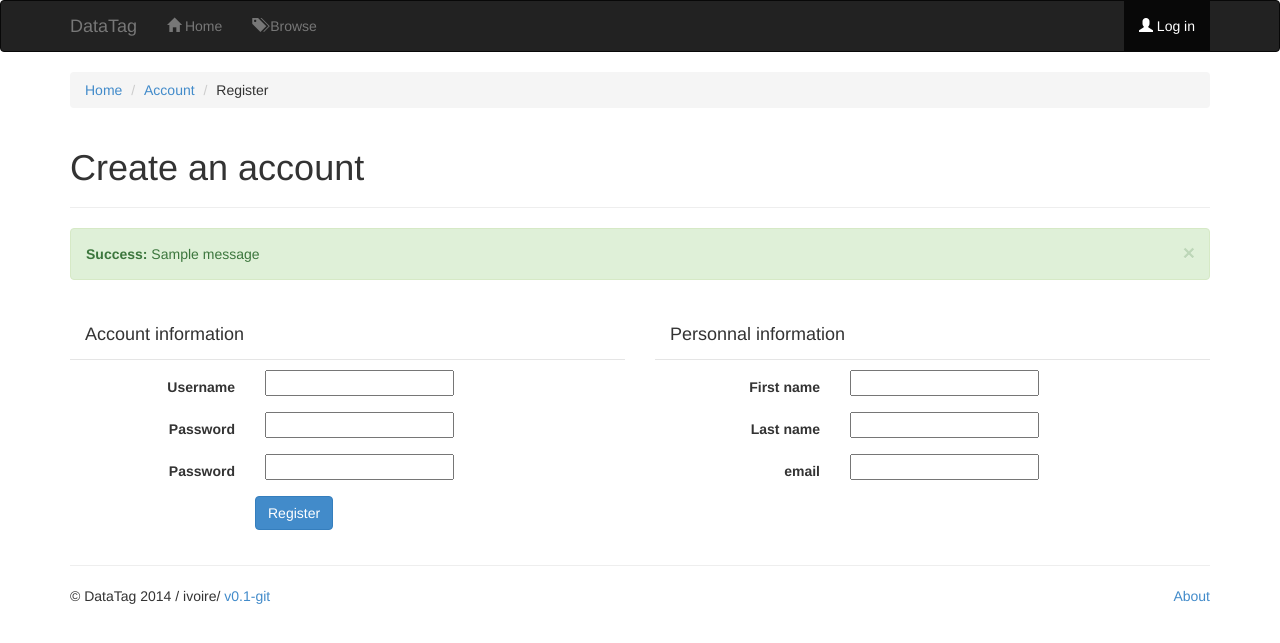
After one commit to ivoire/DataTag, a Django app: template DataTag/templates/DataTag/account/register.html in a window 1280 px wide. The commit adds this page. Shown: the top 643 px of the page. Run offline with Django 3.2, Linux system fonts and the light colour scheme; the template is opened without the code that fills it, so the values that code supplies are empty, except form fields; tables that the repository leaves empty hold one stand-in row (values such as "Sample post"); one stand-in notice (Sample message) is shown; form fields are guessed from the names that the template uses; some libraries are stand-ins or nearby versions.

Commit message:
Account: add a page to register

```diff
--- a/DataTag/templates/DataTag/account/login.html
+++ b/DataTag/templates/DataTag/account/login.html
@@ -54,7 +54,7 @@
       {{ form.password }}
     <button class="btn btn-large btn-primary" type="submit">{% trans "Log in" %}</button>
     <input type="hidden" name="next" value="{{ next }}" />
-    <a href="">{% trans "Create an account" %}</a>
+    <a href="{% url 'accounts.register' %}">{% trans "Create an account" %}</a>
   </form>
   <div class="form-signin">
     <p>{% trans "Forgotten your password?" %}</p>
--- /dev/null
+++ b/DataTag/templates/DataTag/account/register.html
@@ -0,0 +1,98 @@
+{% extends 'DataTag/base.html' %}
+{% load i18n %}
+
+{% block title %}{% trans "Register" %}{% endblock %}
+
+{% block nav-login %}active{% endblock %}
+
+{% block breadcrumb %}
+  <li><a href="{% url 'index' %}">{% trans "Home" %}</a></li>
+  <li><a href="{% url 'accounts.profile' %}">{% trans "Account" %}</a></li>
+  <li class="activate">{% trans "Register" %}</li>
+{% endblock %}
+
+{% block body %}
+<div class="page-header">
+  <h1>{% trans "Create an account" %}</h1>
+</div>
+<div class="row">
+  {% if messages %}
+  <div class="col-md-12">
+    {% for message in messages %}
+    <div class="alert alert-{{ message.tags|default:'danger' }} alert-dismissable" role="alert">
+      <button type="button" class="close" data-dismiss="alert" aria-hidden="true">&times;</button>
+      <strong>{{ message.tags|default:'error'|capfirst }}:</strong> {{ message }}
+    </div>
+    {% endfor %}
+  </div>
+  {% endif %}
+  <form class="form-horizontal" role="form" method="post" action="{% url 'accounts.register' %}">
+  {% csrf_token %}
+  <div class="col-md-6">
+    <h4 class="modal-header">{% trans "Account information" %}</h4>
+    <div class="form-group{% if user_form.username.errors %} has-error{% endif %}">
+      <label class="col-md-4 control-label" for="id_username">{% trans "Username" %}</label>
+      <div class="col-md-8">
+        {{ user_form.username }}
+        {% for error in user_form.username.errors %}
+        <p class="help-block">{{ error }}</p>
+        {% endfor %}
+      </div>
+    </div>
+    <div class="form-group{% if user_form.password1.errors %} has-error{% endif %}">
+      <label class="col-md-4 control-label" for="id_password1">{% trans "Password" %}</label>
+      <div class="col-md-8">
+        {{ user_form.password1 }}
+        {% for error in user_form.password1.errors %}
+        <p class="help-block">{{ error }}</p>
+        {% endfor %}
+      </div>
+    </div>
+    <div class="form-group{% if user_form.password2.errors %} has-error{% endif %}">
+      <label class="col-md-4 control-label" for="id_password2">{% trans "Password" %}</label>
+      <div class="col-md-8">
+        {{ user_form.password2 }}
+        {% for error in user_form.password2.errors %}
+        <p class="help-block">{{ error }}</p>
+        {% endfor %}
+      </div>
+    </div>
+  </div>
+  <div class="col-md-6">
+    <h4 class="modal-header">{% trans "Personnal information" %}</h4>
+    <div class="form-group{% if user_form.first_name.errors %} has-error{% endif %}">
+      <label class="col-md-4 control-label" for="id_first_name">{% trans "First name" %}</label>
+      <div class="col-md-8">
+        {{ user_form.first_name }}
+        {% for error in user_form.first_name.errors %}
+        <p class="help-block">{{ error }}</p>
+        {% endfor %}
+      </div>
+    </div>
+    <div class="form-group{% if user_form.last_name.errors %} has-error{% endif %}">
+      <label class="col-md-4 control-label" for="id_last_name">{% trans "Last name" %}</label>
+      <div class="col-md-8">
+        {{ user_form.last_name }}
+        {% for error in user_form.last_name.errors %}
+        <p class="help-block">{{ error }}</p>
+        {% endfor %}
+      </div>
+    </div>
+    <div class="form-group{% if user_form.email.errors %} has-error{% endif %}">
+      <label class="col-md-4 control-label" for="id_email">{% trans "email" %}</label>
+      <div class="col-md-8">
+        {{ user_form.email }}
+        {% for error in user_form.email.errors %}
+        <p class="help-block">{{ error }}</p>
+        {% endfor %}
+      </div>
+    </div>
+  </div>
+  <div class="form-group">
+    <div class="col-md-10 col-md-offset-2">
+      <button class="btn btn-primary" type="submit">{% trans "Register" %}</button>
+    </div>
+  </div>
+  </form>
+</div>
+{% endblock %}
--- a/DataTag/urls.py
+++ b/DataTag/urls.py
@@ -20,6 +20,7 @@ urlpatterns += patterns('django.contrib.auth.views',
 
 # Account
 urlpatterns += patterns('DataTag.views.account',
+    url(r'^accounts/register/$', 'register', name='accounts.register'),
     url(r'^accounts/profile/$', 'profile', name='accounts.profile'),
 )
 
```
Also changed, not shown: DataTag/templates/DataTag/account/register_end.html (added, +25 -0 lines), DataTag/views/account.py (+59 -1 lines).
